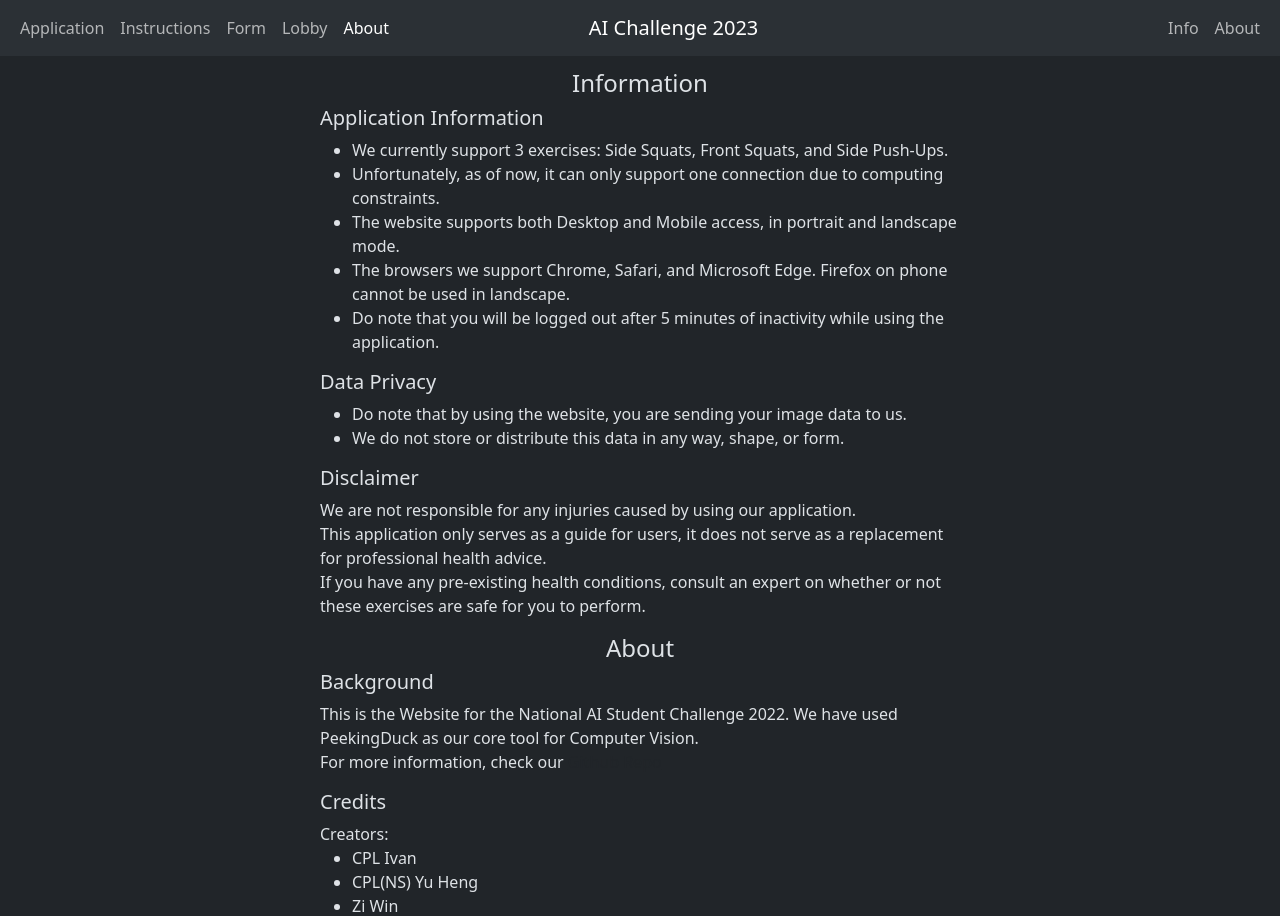
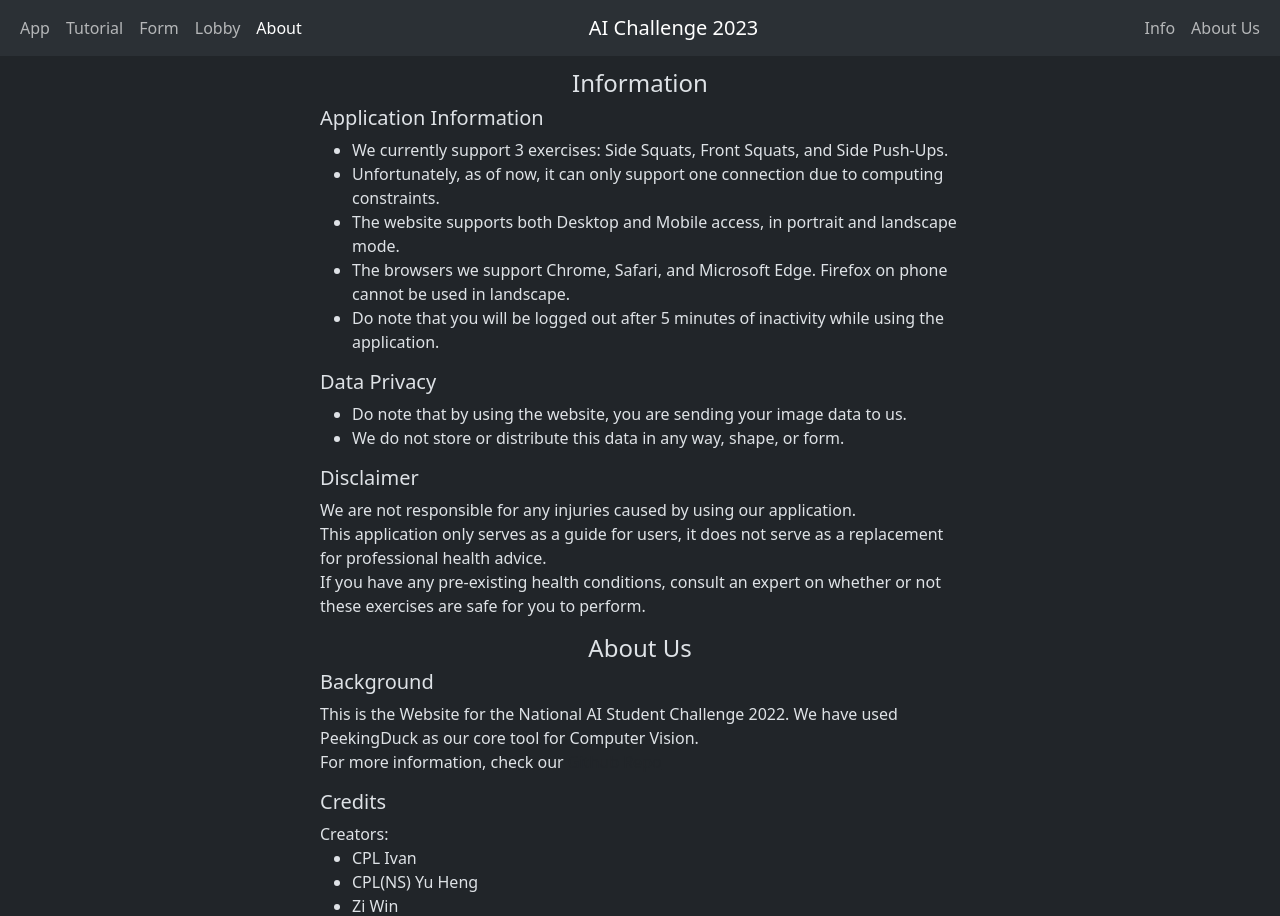
Before and after one commit to Yuheng3107/aichallenge, a Flask app: page /about in a window 1280 px wide. Shown: the top 916 px of the page. Run offline with Flask 2, Linux system fonts and the light colour scheme.

Commit message:
Update about.html

```diff
--- a/templates/about.html
+++ b/templates/about.html
@@ -14,10 +14,10 @@
             <div id="collapsingNavbar" class="navbar-collapse collapse">
                 <ul class="navbar-nav">
                     <li class="nav-item">
-                        <a class="nav-link" href="/">Application</a>
+                        <a class="nav-link" href="/">App</a>
                     </li>
                     <li class="nav-item">
-                        <a class="nav-link" href="instructions">Instructions</a>
+                        <a class="nav-link" href="instructions">Tutorial</a>
                     </li>
                     <li class="nav-item">
                         <a class="nav-link" href="errors">Form</a>
@@ -34,7 +34,7 @@
     <a class="nav-link" href="#information">Info</a>
 </li>
 <li class="nav-item">
-    <a class="nav-link" href="#about">About</a>
+    <a class="nav-link" href="#about">About Us</a>
 </li>
                 </ul>
             </div>
@@ -65,7 +65,7 @@
     </section>
 
     <section>
-        <h4 class="text-center" id="about">About</h4>
+        <h4 class="text-center" id="about">About Us</h4>
         <h5>Background</h5>
         <p>
             This is the Website for the National AI Student Challenge 2022. We have used PeekingDuck as our core tool for Computer Vision. <br>
```
